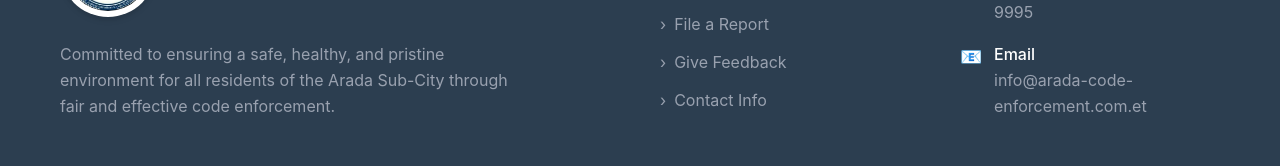
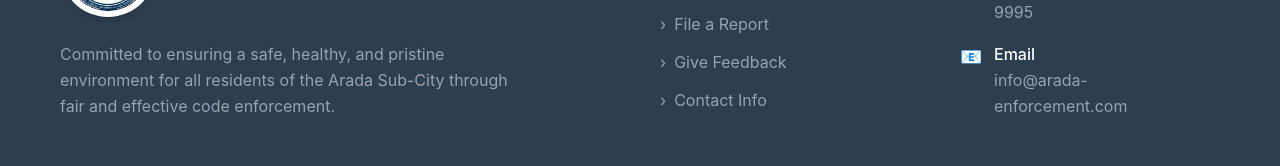
Before and after one commit to abeyeshitila81/arada-code-enforcement, a React app in the folder frontend/: page /compliment in a window 1280 px wide. Shown: the part 1437-1603 px from the top of the page. Built offline with nearby package versions, Linux system fonts and the light colour scheme; the HTML template or start-up script is replaced by a standard one.

Commit message:
Revert to free GitHub Pages hosting

```diff
--- a/frontend/src/components/AboutContact.jsx
+++ b/frontend/src/components/AboutContact.jsx
@@ -25,7 +25,7 @@ const AboutContact = () => {
           <span className="font-semibold text-primary mr-2">Wanofi📞Phone num:</span> (+251)935071709
         </div>
         <div className="flex items-center mb-4">
-          <span className="font-semibold text-primary mr-2">📩Email:</span> info@arada-code-enforcement.com.et
+          <span className="font-semibold text-primary mr-2">📩Email:</span> info@arada-enforcement.com
         </div>
         <div className="flex items-start mb-4">
           <span className="font-semibold text-primary mr-2">Address:</span>
--- a/frontend/src/components/Footer.jsx
+++ b/frontend/src/components/Footer.jsx
@@ -60,7 +60,7 @@ const Footer = () => {
                 <span className="text-primary text-lg mt-0.5">📧</span>
                 <div>
                   <span className="block text-white font-medium">Email</span>
-                  <a href="mailto:info@arada-code-enforcement.com.et" className="hover:text-primary transition-colors">info@arada-code-enforcement.com.et</a>
+                  <a href="mailto:info@arada-enforcement.com" className="hover:text-primary transition-colors">info@arada-enforcement.com</a>
                 </div>
               </li>
             </ul>
--- a/frontend/vite.config.js
+++ b/frontend/vite.config.js
@@ -4,5 +4,5 @@ import react from '@vitejs/plugin-react'
 // https://vite.dev/config/
 export default defineConfig({
   plugins: [react()],
-  base: '/',
+  base: '/arada-code-enforcement/',
 })
```
Also changed, not shown: 1 other file (tests, documents, lock files or other folders).
